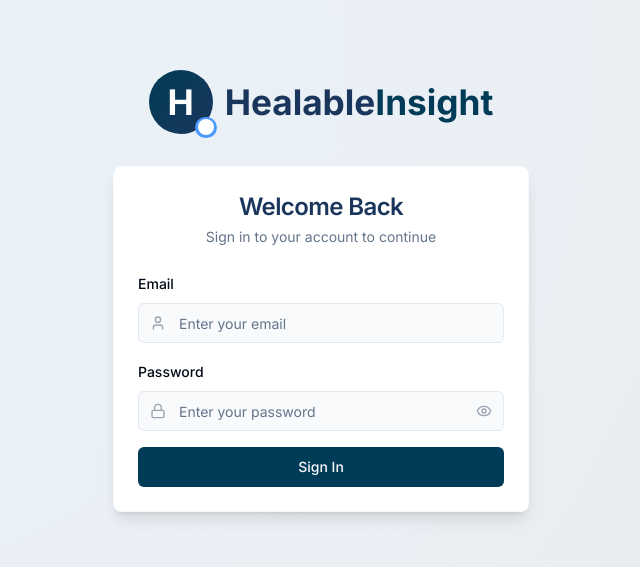
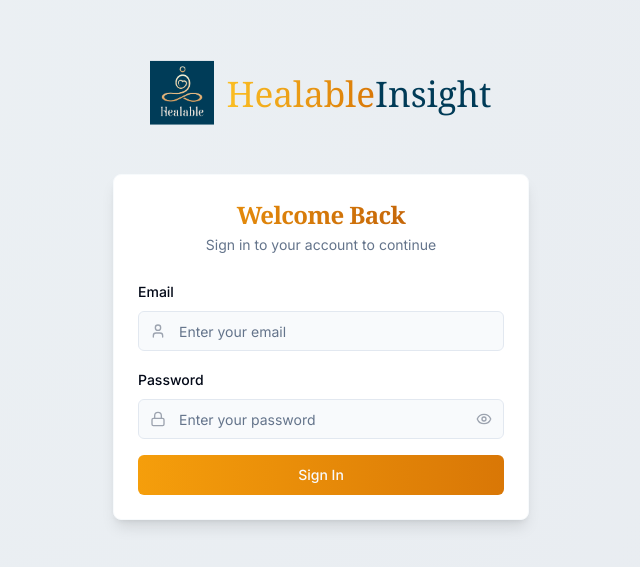
Before and after one commit to desh1992/healable-insight-compass, a React (Vite) app: page /login in a window 1280 px wide. Shown: the part 109-676 px from the top of the page, without its empty margins (319-959 px from the left). Built offline with nearby package versions, Linux system fonts and the light colour scheme.

Commit message:
Refactor: Update logo with new image
Replaced the existing logo with a new image across the application and adjusted its display and placement for improved aesthetics.

```diff
--- a/src/components/HealableLogo.tsx
+++ b/src/components/HealableLogo.tsx
@@ -1,16 +1,19 @@
 
 import React from 'react';
+import { motion } from 'framer-motion';
 
 interface HealableLogoProps {
   size?: 'sm' | 'md' | 'lg';
   withText?: boolean;
   className?: string;
+  animateOnHover?: boolean;
 }
 
 const HealableLogo: React.FC<HealableLogoProps> = ({
   size = 'md',
   withText = true,
-  className = ''
+  className = '',
+  animateOnHover = false
 }) => {
   const sizeClasses = {
     sm: 'h-8',
@@ -18,24 +21,34 @@ const HealableLogo: React.FC<HealableLogoProps> = ({
     lg: 'h-16'
   };
 
+  const logoVariants = {
+    initial: { scale: 1 },
+    hover: { scale: 1.05, transition: { duration: 0.3 } }
+  };
+
   return (
     <div className={`flex items-center ${className}`}>
-      <div className="relative">
-        <div className={`healable-gradient rounded-full ${sizeClasses[size]} aspect-square flex items-center justify-center`}>
-          <span className="text-white font-bold" style={{
-            fontSize: size === 'sm' ? '1.2rem' : size === 'md' ? '1.8rem' : '2.2rem'
-          }}>H</span>
-        </div>
-        <div className="absolute -bottom-1 -right-1 bg-healable-accent rounded-full w-1/3 h-1/3 flex items-center justify-center">
-          <div className="bg-white rounded-full w-3/4 h-3/4"></div>
-        </div>
-      </div>
+      <motion.div
+        className="relative"
+        variants={animateOnHover ? logoVariants : undefined}
+        initial="initial"
+        whileHover={animateOnHover ? "hover" : undefined}
+      >
+        <img
+          src="/lovable-uploads/28f13eaf-b76b-49cf-aa90-03a21fad5212.png"
+          alt="Healable Logo"
+          className={`${sizeClasses[size]} object-contain`}
+        />
+      </motion.div>
 
       {withText && (
-        <div className="ml-3 font-bold text-healable-secondary" style={{
+        <div className="ml-3 font-serif font-medium text-healable-secondary" style={{
           fontSize: size === 'sm' ? '1.2rem' : size === 'md' ? '1.8rem' : '2.2rem'
         }}>
-          Healable<span className="text-healable-primary">Insight</span>
+          <span className="bg-clip-text text-transparent bg-gradient-to-r from-amber-400 to-amber-600">
+            Healable
+          </span>
+          <span className="text-healable-primary">Insight</span>
         </div>
       )}
     </div>
--- a/src/components/layout/AppLayout.tsx
+++ b/src/components/layout/AppLayout.tsx
@@ -12,6 +12,7 @@ import {
 import { Button } from "@/components/ui/button";
 import { useAuth } from '@/contexts/AuthContext';
 import HealableLogo from '@/components/HealableLogo';
+import { motion } from 'framer-motion';
 
 interface AppLayoutProps {
   children: React.ReactNode;
@@ -26,8 +27,8 @@ const AppLayout: React.FC<AppLayoutProps> = ({ children, title }) => {
     <SidebarProvider>
       <div className="min-h-screen flex w-full overflow-hidden">
         <Sidebar className="border-r">
-          <SidebarHeader className="p-4 flex items-center">
-            <HealableLogo size="sm" />
+          <SidebarHeader className="p-4 flex items-center justify-center">
+            <HealableLogo size="sm" withText={false} animateOnHover className="mb-1" />
           </SidebarHeader>
           <SidebarContent>
             <nav className="px-4 py-2">
@@ -73,7 +74,16 @@ const AppLayout: React.FC<AppLayoutProps> = ({ children, title }) => {
           <header className="h-16 border-b flex items-center justify-between px-6">
             <div className="flex items-center">
               <SidebarTrigger />
-              <h1 className="text-xl font-bold text-healable-secondary ml-4">{title}</h1>
+              <motion.div
+                initial={{ opacity: 0, x: -20 }}
+                animate={{ opacity: 1, x: 0 }}
+                transition={{ duration: 0.3 }}
+              >
+                <h1 className="text-xl font-bold text-healable-secondary ml-4">{title}</h1>
+              </motion.div>
+            </div>
+            <div>
+              <HealableLogo size="sm" withText animateOnHover />
             </div>
           </header>
           <main className="flex-1 overflow-auto p-6">
--- a/src/index.css
+++ b/src/index.css
@@ -1,4 +1,5 @@
-@import url('https://fonts.googleapis.com/css2?family=Inter:wght@300;400;500;600;700&display=swap');
+
+@import url('https://fonts.googleapis.com/css2?family=Inter:wght@300;400;500;600;700&family=Playfair+Display:wght@400;500;600;700&display=swap');
 @tailwind base;
 @tailwind components;
 @tailwind utilities;
@@ -32,7 +33,9 @@
         --sidebar-accent-foreground: 240 5.9% 10%;
         --sidebar-border: 220 13% 91%;
         --sidebar-ring: 217.2 91.2% 59.8%;
-        /* New gradient definitions */
+        /* New gold gradient definitions */
+        --gradient-gold: linear-gradient(135deg, #D4AF37 0%, #F2D57E 50%, #D4AF37 100%);
+        /* Keep existing gradient definitions */
         --gradient-primary: linear-gradient(135deg, #003B57 0%, #1A365D 100%);
         --gradient-secondary: linear-gradient(135deg, #1A365D 0%, #2D3748 100%);
         --gradient-accent: linear-gradient(135deg, #4C9AFF 0%, #63B3ED 100%);
@@ -85,22 +88,28 @@
         @apply border-border;
     }
     body {
-        @apply bg-background text-foreground font-sans;
+        @apply bg-background text-foreground;
         font-family: 'Inter', sans-serif;
+    }
+    .font-serif {
+        font-family: 'Playfair Display', serif;
     }
 }
 
 .healable-gradient {
-    background: var(--gradient-primary);
+    background: var(--gradient-gold);
+}
+
+/* New gold-themed gradient */
+.gradient-gold {
+    background: var(--gradient-gold);
 }
 
 .login-container {
-    background-image: radial-gradient(circle at 10% 20%, rgba(0, 121, 191, 0.05) 0%, rgba(26, 54, 93, 0.07) 90%);
+    background-image: radial-gradient(circle at 10% 20%, rgba(0, 59, 87, 0.05) 0%, rgba(26, 54, 93, 0.07) 90%);
 }
 
-
-/* New gradient utility classes */
-
+/* Keep existing gradient utility classes */
 .gradient-primary {
     background: var(--gradient-primary);
 }
@@ -128,3 +137,13 @@
 .gradient-danger {
     background: var(--gradient-danger);
 }
+
+/* Logo animation */
+@keyframes subtle-float {
+    0%, 100% { transform: translateY(0); }
+    50% { transform: translateY(-5px); }
+}
+
+.animate-float {
+    animation: subtle-float 3s ease-in-out infinite;
+}
--- a/src/pages/LoginPage.tsx
+++ b/src/pages/LoginPage.tsx
@@ -40,14 +40,18 @@ const LoginPage: React.FC = () => {
   };
 
   return (
-    <div className="min-h-screen flex flex-col items-center justify-center login-container">
+    <div className="min-h-screen flex flex-col items-center justify-center login-container bg-gradient-to-b from-[#00304a]/10 to-[#003b57]/5">
       <div className="w-full max-w-md px-4">
-        <MotionWrapper
-          variant="scale"
-          className="flex justify-center mb-8"
+        <motion.div
+          initial={{ y: -20, opacity: 0 }}
+          animate={{ y: 0, opacity: 1 }}
+          transition={{ duration: 0.8, ease: "easeOut" }}
+          className="flex justify-center mb-12"
         >
-          <HealableLogo size="lg" />
-        </MotionWrapper>
+          <div className="animate-float">
+            <HealableLogo size="lg" animateOnHover={true} />
+          </div>
+        </motion.div>
 
         <MotionWrapper variant="fadeUp">
           <Card className="w-full shadow-lg border-healable-light">
@@ -57,7 +61,7 @@ const LoginPage: React.FC = () => {
                 animate={{ opacity: 1, y: 0 }}
                 transition={{ delay: 0.3 }}
               >
-                <CardTitle className="text-2xl font-semibold text-center text-healable-secondary">
+                <CardTitle className="text-2xl font-serif text-center bg-clip-text text-transparent bg-gradient-to-r from-amber-500 to-amber-700">
                   Welcome Back
                 </CardTitle>
               </motion.div>
@@ -129,7 +133,7 @@ const LoginPage: React.FC = () => {
                 >
                   <Button
                     type="submit"
-                    className="w-full bg-healable-primary hover:bg-healable-secondary transition-colors"
+                    className="w-full bg-gradient-to-r from-amber-500 to-amber-600 hover:from-amber-600 hover:to-amber-700 transition-colors"
                     disabled={isLoading}
                   >
                     {isLoading ? "Signing in..." : "Sign In"}
```
Also changed, not shown: public/lovable-uploads/28f13eaf-b76b-49cf-aa90-03a21fad5212.png (added).
